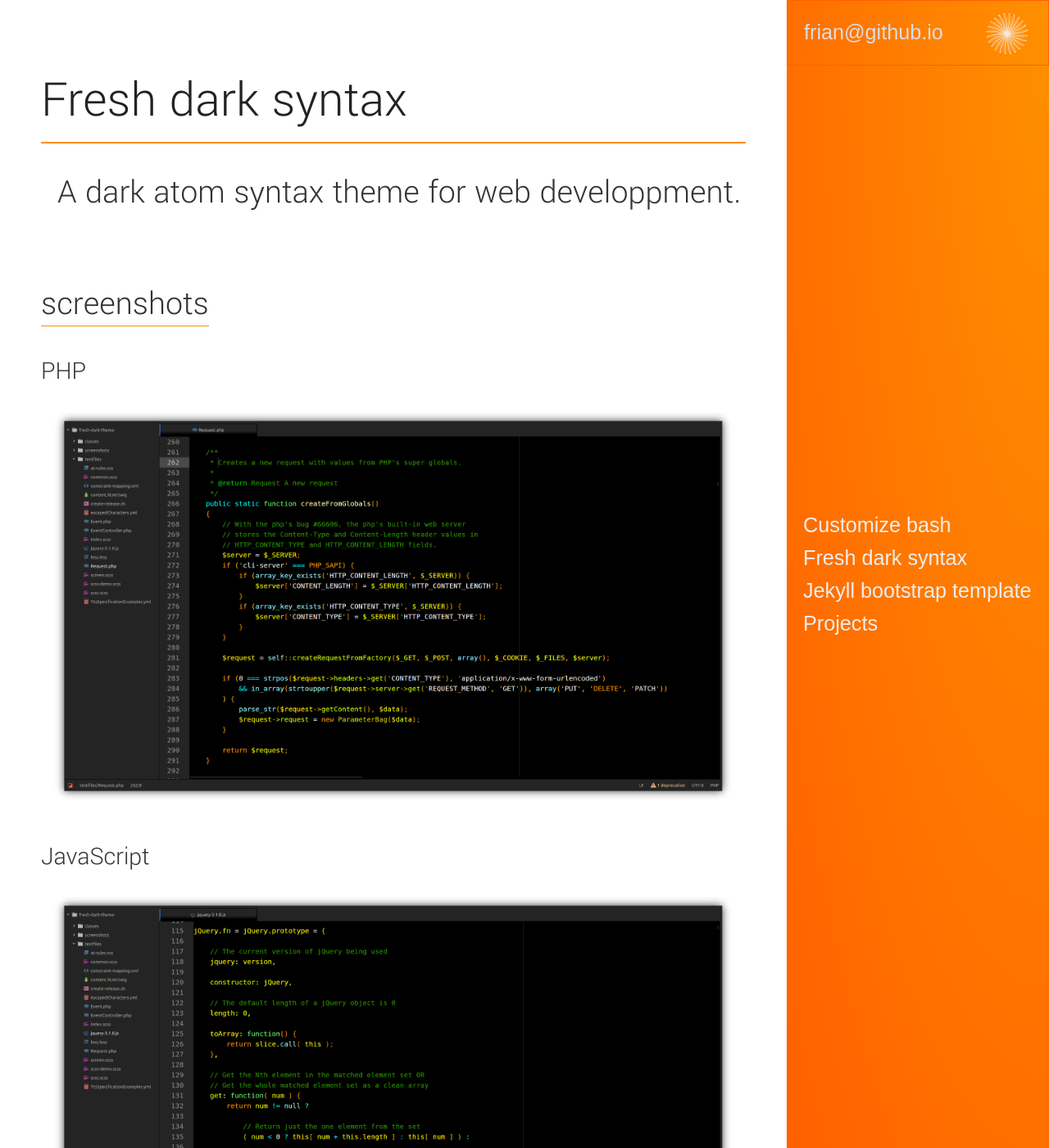
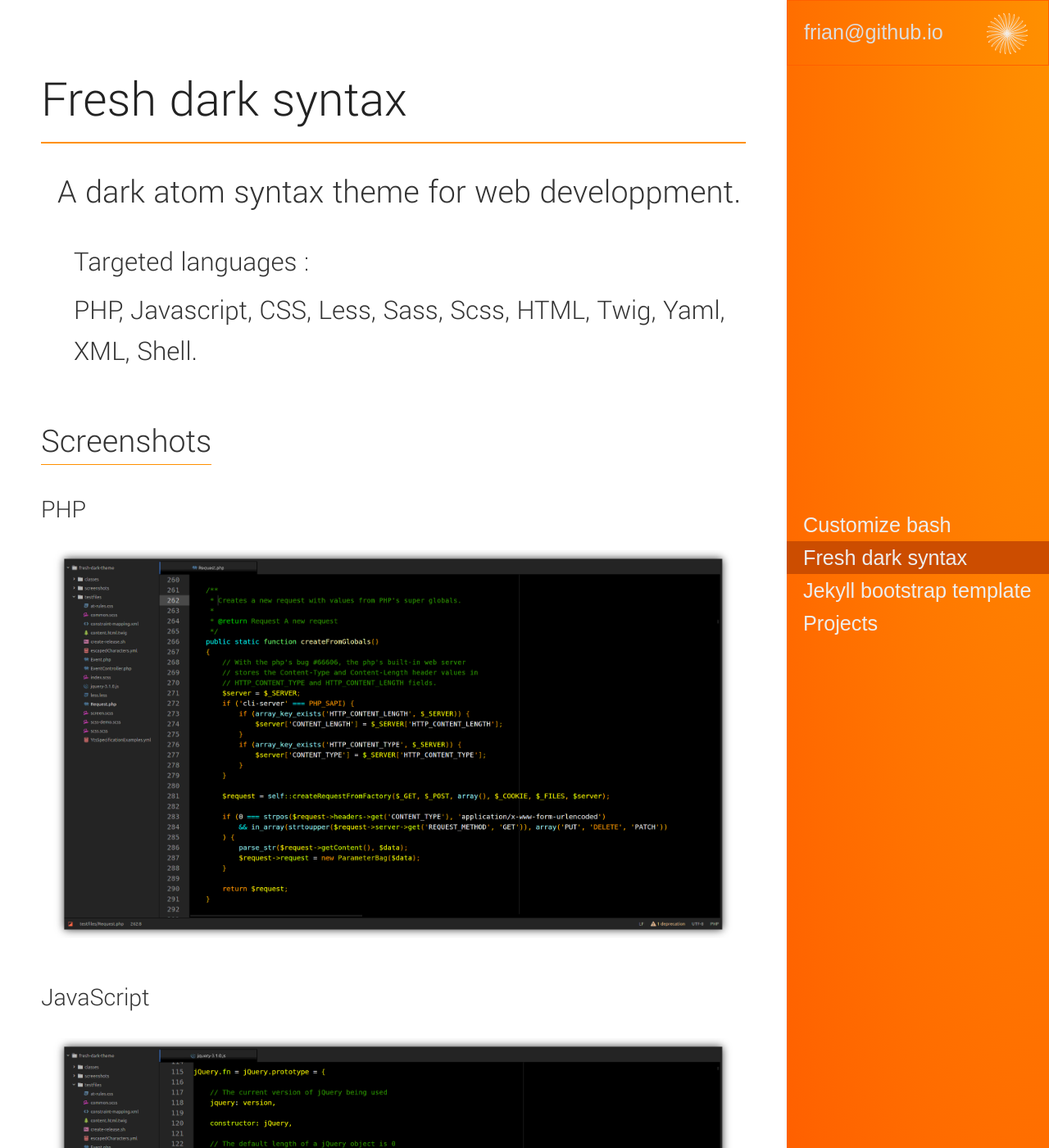
Before and after one commit to frian/frian.github.io, a Jekyll site: the page built from _pages/02_fresh_dark_syntax.md, in a window 1280 px wide and 1400 px high. Shown: the whole window at 82% size. Built offline with Jekyll 4.4.1, drawn with Linux system fonts in a browser that asks for light colours; some web fonts are replaced; some of the changed text lies outside the part shown.

Commit message:
added mardown article-heading-description

```diff
--- a/_pages/02_fresh_dark_syntax.md
+++ b/_pages/02_fresh_dark_syntax.md
@@ -12,7 +12,17 @@ permalink: /fresh-dark-syntax/
 A dark atom syntax theme for web developpment.
 </div>
 
-## screenshots
+<div class="article-heading-description" markdown="1">
+
+Targeted languages :
+
+PHP, Javascript, CSS, Less, Sass, Scss, HTML, Twig, Yaml, XML, Shell.
+
+</div>
+
+
+
+## Screenshots
 
 ### PHP
 
@@ -26,13 +36,13 @@ A dark atom syntax theme for web developpment.
 
 &nbsp;
 
-### css, less, scss
+### CSS, Less, Scss, Sass
 
 ![css, less, scss](/img/css.png)
 
 &nbsp;
 
-### Twig
+### html, Twig
 
 ![twig](/img/twig.png)
 
--- a/_sass/_layout.scss
+++ b/_sass/_layout.scss
@@ -88,6 +88,11 @@
 .navbar-default .navbar-toggle:focus, .navbar-default .navbar-toggle:hover {
     background-color: darken($gradient-color-1, 10%);
 }
+
+.navbar-default .navbar-nav > li > a.active {
+    background-color: darken($gradient-color-1, 10%);
+}
+
 
 // -- hamburger menu button
 .navbar-default .navbar-toggle .icon-bar {
@@ -199,8 +204,6 @@ ul {
         line-height:  120%;
         padding-left: 10px;
     }
-
-
 }
 
 @media (min-width: 992px) {
--- a/_sass/_markdown.scss
+++ b/_sass/_markdown.scss
@@ -40,7 +40,7 @@
 .markdown-body h1 {
     color: #222;
     padding : 10px 0 0;
-    font-size: 300%;
+    font-size: 200%;
 }
 
 .markdown-body h1:after {
@@ -95,13 +95,21 @@
 // -- article heading
 .markdown-body .article-heading {
     margin-left: 20px;
-    margin-bottom: 50px;
-    font-size: 200%;
+    margin-bottom: 30px;
+    font-size: 160%;
     font-weight: 300;
     // font-family: ‘Quattrocento’, serif;
     font-family: 'Yantramanav', sans-serif;
 }
 
+.markdown-body .article-heading-description {
+    margin-left: 20px;
+    margin-bottom: 30px;
+    font-size: 150%;
+    font-weight: 300;
+    // font-family: ‘Quattrocento’, serif;
+    font-family: 'Yantramanav', sans-serif;
+}
 
 @media (min-width: 768px) {
 
@@ -110,9 +118,31 @@
         max-width: 100%;
     }
 }
+
+@media (min-width: 992px) {
+
+    .markdown-body h1 {
+        font-size: 300%;
+    }
+
+    .markdown-body .article-heading {
+        font-size: 200%;
+    }
+
+    .content {
+        left:       0;
+        padding: 50px;
+    }
+}
+
 @media (min-width: 1200px) {
+
+    .markdown-body p {
+        font-size: 110%;
+    }
 
     .markdown-body pre.highlight {
         padding: 20px 30px;
     }
+
 }
```
Also changed, not shown: _pages/01_customize_bash.md (+10 -3 lines).
